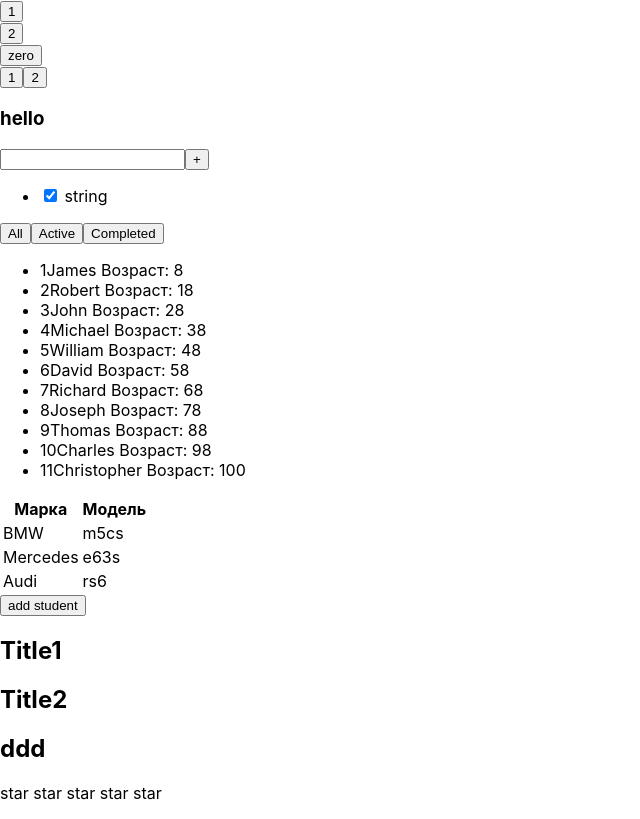
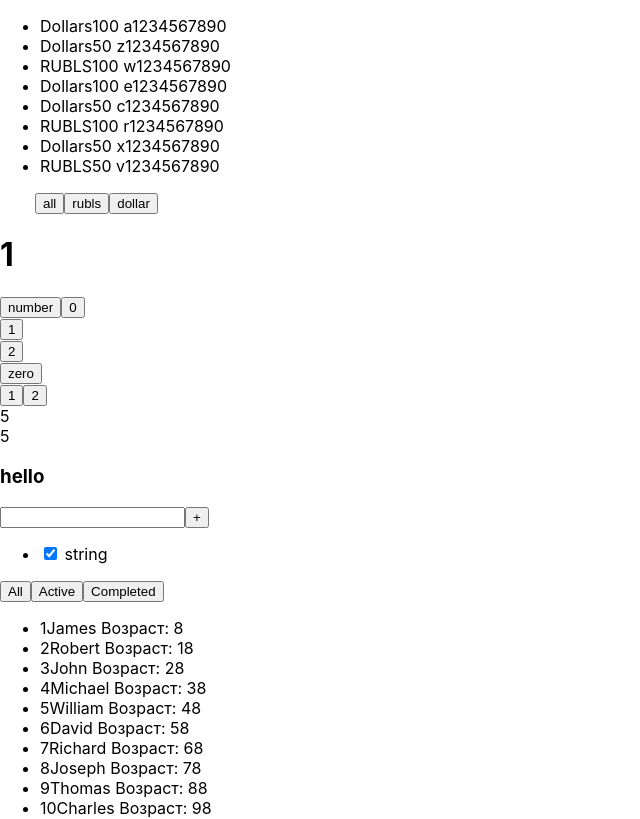
Before and after one commit to Knakna/learn-react, a React (Create React App) app: page / in a window 1280 px wide. Shown: the top 819 px of the page, without its empty margins (0-640 px from the left). Built offline with nearby package versions, Linux system fonts and the light colour scheme.

Commit message:
add useState

```diff
--- a/src/App.tsx
+++ b/src/App.tsx
@@ -5,8 +5,11 @@ import Accordion from './react/accordion/Accordion';
 import Title from './react/title/Title';
 import {Rating} from './react/rating/Rating';
 import OnOff from './react/onOff/OnOff';
+import {Counter} from './react/Counter';
 import {Button} from './react/Button';
 import {UniversalButton} from './react/UniversalButton';
+import {UseState} from './react/UseState';
+import {Filter} from './react/Filter';
 
 
 export type TopCarType = {
@@ -42,6 +45,8 @@ function App() {
         setStudents([...students, {id: 12, name: 'Chris', age: 101}])
     }
 
+
+
     const Button1Foo = (sub: string, age: number, adress: string) => {
         console.log(sub, age, adress)
     }
@@ -54,15 +59,22 @@ function App() {
         console.log('zero')
     }
 
+
+
     return (
         <>
+
+            <Filter/>
+            <UseState/>
+
             <UniversalButton name={'1'} callBack={() => Button1Foo('Vasia', 21, 'Minsk')}/>
             {/*<UniversalButton name ={'2'} callBack={Button2Foo}/>*/}
             <UniversalButton name={'2'} callBack={() => Button2Foo('Olia')}/>
             <UniversalButton name={'zero'} callBack={Button3Foo}/>
 
             <Button/>
-
+            <Counter/>
+            <Counter/>
 
             <ToDoList title={'hello'} tasks={[
                 {
--- a/src/newComponent/NewComponent.tsx
+++ b/src/newComponent/NewComponent.tsx
@@ -6,8 +6,10 @@ import {TopCarType} from '../App';
 
 type NewComponentType = {
     students: Array<StudentType>
-    topCars: TopCarType[]
     // students: StudentType[]
+
+    // topCars: TopCarType[]
+    topCars: Array<TopCarType>
 }
 
 type StudentType = {
@@ -81,7 +83,6 @@ function NewComponent({students, topCars}: NewComponentType) {
     console.log(school.fruits.length)
     console.log(school.adress.street.area)
     console.log(school.tech.length)
-
 
 
     return (
--- /dev/null
+++ b/src/react/Counter.tsx
@@ -0,0 +1,18 @@
+import React, {useState} from 'react';
+
+
+export function Counter() {
+    // debugger
+    console.log('counter rendering');
+    let arr = useState(5);
+    let data = arr[0];
+    let setData = arr[1];
+
+    return (
+        <div onClick={() => {
+            setData(data + 1)
+        }}>
+            {data}
+        </div>
+    );
+}
--- /dev/null
+++ b/src/react/Filter.tsx
@@ -0,0 +1,50 @@
+import React, {useState} from 'react';
+import {FilterProps} from './FilterProps';
+
+
+export type FilterType = 'all' | 'RUBLS' | 'Dollars'
+
+export type MoneyType = {
+    banknots: string
+    value: number
+    number: string
+}
+
+export function Filter() {
+
+    const [money, setMoney] = useState<MoneyType[]>([
+        {banknots: 'Dollars', value: 100, number: ' a1234567890'},
+        {banknots: 'Dollars', value: 50, number: ' z1234567890'},
+        {banknots: 'RUBLS', value: 100, number: ' w1234567890'},
+        {banknots: 'Dollars', value: 100, number: ' e1234567890'},
+        {banknots: 'Dollars', value: 50, number: ' c1234567890'},
+        {banknots: 'RUBLS', value: 100, number: ' r1234567890'},
+        {banknots: 'Dollars', value: 50, number: ' x1234567890'},
+        {banknots: 'RUBLS', value: 50, number: ' v1234567890'},
+    ])
+
+    const[filter,setFilter] = useState<FilterType>('all')
+
+    let currentMoney = money;
+    if (filter === 'Dollars') {
+        currentMoney = money.filter((filteredMoney) => filteredMoney.banknots === 'Dollars')
+    }
+    if (filter === 'RUBLS') {
+        currentMoney = money.filter((filteredMoney) => filteredMoney.banknots === 'RUBLS')
+    }
+
+    const onClickFilterHandler = (nameButton: FilterType) => {
+        setFilter(nameButton)
+    }
+
+
+    return (
+        <div>
+            <FilterProps
+                currentMoney={currentMoney}
+                onClickFilterHandler={onClickFilterHandler}
+            />
+
+        </div>
+    );
+}
--- /dev/null
+++ b/src/react/FilterProps.tsx
@@ -0,0 +1,37 @@
+import React, {useState} from 'react';
+import {MoneyType, FilterType} from './Filter';
+
+
+type FilterPropsType = {
+    onClickFilterHandler: (nameButton: FilterType) => void
+    currentMoney: Array<MoneyType>
+}
+
+
+export function FilterProps({currentMoney, onClickFilterHandler}: FilterPropsType) {
+
+
+    return (
+        <div>
+            <ul>
+                {currentMoney.map((objectFromMoney, index) => {
+                        return (
+                            <li key={index}>
+                                <span>{objectFromMoney.banknots}</span>
+                                <span>{objectFromMoney.value}</span>
+                                <span>{objectFromMoney.number}</span>
+                            </li>
+                        )
+                    }
+                )
+                }
+            </ul>
+            <div style={{marginLeft: '35px'}}>
+                <button onClick={() => onClickFilterHandler('all')}>all</button>
+                <button onClick={() => onClickFilterHandler('RUBLS')}>rubls</button>
+                <button onClick={() => onClickFilterHandler('Dollars')}>dollar</button>
+            </div>
+
+        </div>
+    );
+}
--- /dev/null
+++ b/src/react/UseState.tsx
@@ -0,0 +1,27 @@
+import React, {useState} from 'react';
+
+
+export function UseState() {
+    // let a = 1;
+
+    let [a, setA] = useState(1);
+
+    const onClickHandler = () => {
+        setA(++a);
+        console.log(a)
+    }
+
+    const onClickHandler0 = () => {
+        setA(a=0);
+        console.log(a)
+    }
+
+
+    return (
+        <div>
+            <h1>{a}</h1>
+            <button onClick={onClickHandler}>number</button>
+            <button onClick={onClickHandler0}>0</button>
+        </div>
+    );
+}
```
Also changed, not shown: 1 other file (tests, documents, lock files or other folders).
